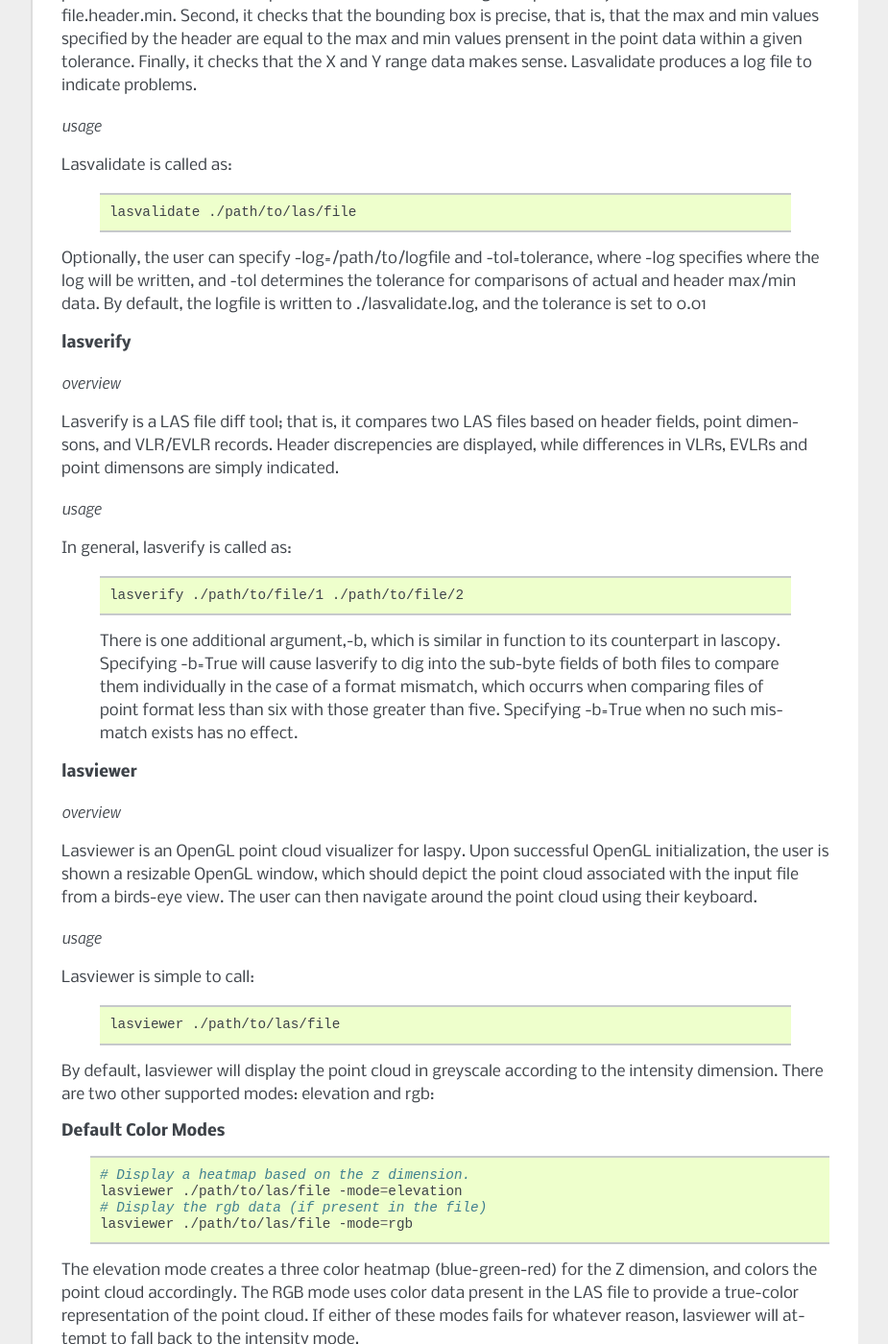
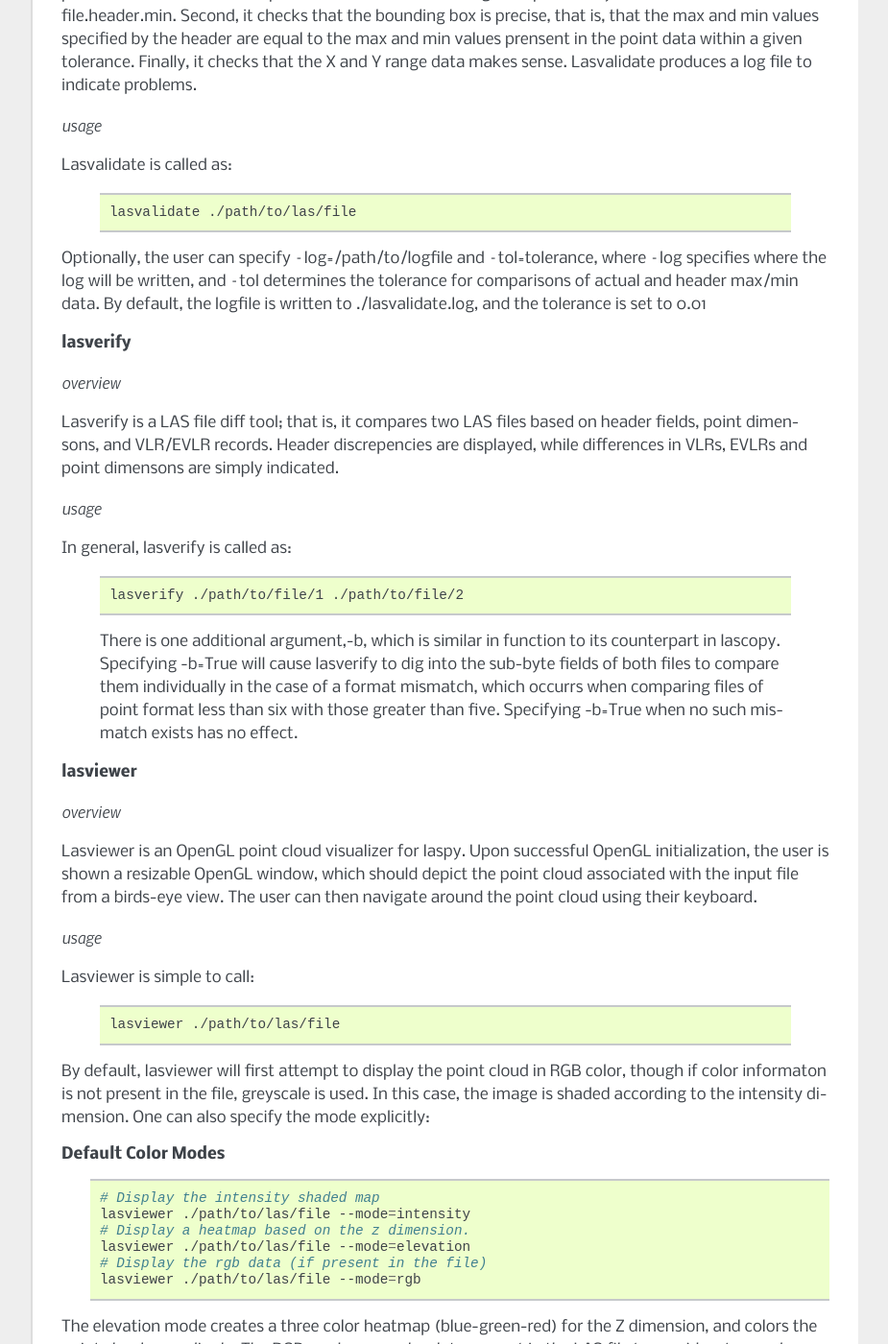
Before and after one commit to laspy/laspy, a Sphinx documentation site: the page built from doc/source/laspy_tools.rst, in a window 1280 px wide and 1400 px high, scrolled down 2218 px. Shown: the whole window at 96% size, without its empty margins (198-1123 px from the left). Built offline with Sphinx 7.4.7, drawn with Linux system fonts in a browser that asks for light colours; formulas are drawn with MathJax 3; pages that are not in the unit, such as notebooks, are missing from menus; some of the changed text lies outside the part shown.

Commit message:
docupdate

```diff
--- a/doc/source/laspy_tools.rst
+++ b/doc/source/laspy_tools.rst
@@ -91,7 +91,7 @@ the optional mode argument, and set it to read/write:
 
     .. code-block :: sh
 
-        lasexplorer ./path/to/las/file -mode=rw
+        lasexplorer ./path/to/las/file --mode=rw
 
 The shell doesn't provide the ability to open write mode files from the command
 line, because this action requires a valid header object. If you'd like to experiment
@@ -131,8 +131,8 @@ Lasvalidate is called as:
 
         lasvalidate ./path/to/las/file
 
-Optionally, the user can specify -log=/path/to/logfile and -tol=tolerance, where -log specifies
-where the log will be written, and -tol determines the tolerance for comparisons of actual and header
+Optionally, the user can specify --log=/path/to/logfile and --tol=tolerance, where --log specifies
+where the log will be written, and --tol determines the tolerance for comparisons of actual and header
 max/min data. By default, the logfile is written to ./lasvalidate.log, and the tolerance is set to 0.01
 
 
@@ -178,17 +178,20 @@ Lasviewer is simple to call:
 
         lasviewer ./path/to/las/file
 
-By default, lasviewer will display the point cloud in greyscale according to the
-intensity dimension. There are two other supported modes: elevation and rgb:
+By default, lasviewer will first attempt to display the point cloud in RGB color, though if
+color informaton is not present in the file, greyscale is used. In this case, the image is
+shaded according to the intensity dimension. One can also specify the mode explicitly:
 
 
 **Default Color Modes**
     .. code-block:: sh
 
+        # Display the intensity shaded map
+        lasviewer ./path/to/las/file --mode=intensity
         # Display a heatmap based on the z dimension.
-        lasviewer ./path/to/las/file -mode=elevation
+        lasviewer ./path/to/las/file --mode=elevation
         # Display the rgb data (if present in the file)
-        lasviewer ./path/to/las/file -mode=rgb
+        lasviewer ./path/to/las/file --mode=rgb
 
 The elevation mode creates a three color heatmap (blue-green-red) for the Z dimension,
 and colors the point cloud accordingly. The RGB mode uses color data present in the
@@ -205,9 +208,9 @@ recorded first:
 
     .. code-block:: sh
 
-        lasviewer ./path/to/las/file -mode=heatmap -dim=gps_time
+        lasviewer ./path/to/las/file --mode=heatmap --dim=gps_time
 
-        lasviewer ./path/to/las/file -mode=greyscale -dim = gps_time
+        lasviewer ./path/to/las/file --mode=greyscale --dim = gps_time
 
 
 **A Cool Trick**
@@ -223,7 +226,7 @@ First open a file in read/write mode with lasexplorer:
 
     .. code-block:: sh
 
-        lasexplorer ./path/to/las/file -mode=rw
+        lasexplorer ./path/to/las/file --mode=rw
 
 Now you can re-scale Z, and call visualize:
 
@@ -258,6 +261,7 @@ controls will prove useful:
  x          Snap to x axis
  y          Snap to y azis
  z          Snap to z axis
+ r          Reset the view location and angle
 ========== ======================================
 
 There is currently no mouse support, though the bindings are in place for future development.
```
